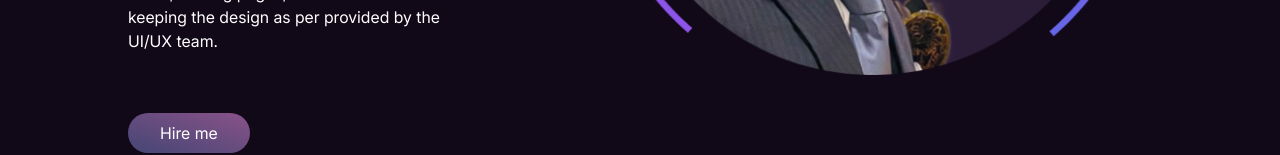
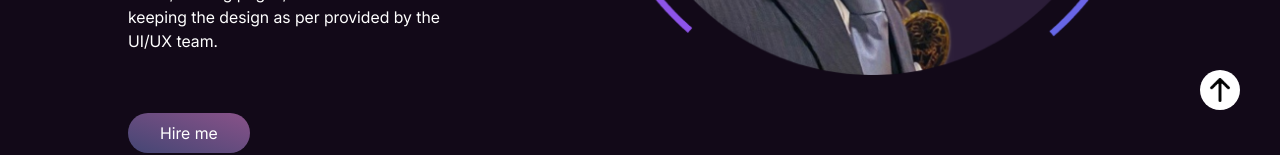
Before and after one commit to malikrizwan177/Resume_4, a React (Vite) app: page / in a window 1280 px wide. Shown: the part 650-805 px from the top of the page. Built offline with nearby package versions, Linux system fonts and the light colour scheme.

Commit message:
scroll to top component added

```diff
--- a/src/App.jsx
+++ b/src/App.jsx
@@ -1,6 +1,7 @@
 import { lazy, Suspense } from "react"
 import Navbar from "./components/Navbar"
 import { Loader } from "./components/Loader"
+import ScrollToTop from "./components/ScrollTop"
 const Hero = lazy(() => import("./components/Hero"))
 const Services = lazy(() => import("./components/Services"))
 const Skills = lazy(() => import("./components/Skills"))
@@ -11,7 +12,7 @@ const Contact = lazy(() => import("./components/Contact"))
 
 const App = () => {
   return (
-    <div className="text-white">
+    <div className="text-white h-lvh">
       <Navbar/>
       <Suspense fallback={<Loader/>}>
         <Hero/>
@@ -21,6 +22,7 @@ const App = () => {
         <Portfolio/>
         <Testimonial/>
         <Contact/>
+      <ScrollToTop/>
       </Suspense>
     </div>
   )
--- /dev/null
+++ b/src/components/ScrollTop.jsx
@@ -0,0 +1,8 @@
+export default function ScrollToTop() {
+
+  return (
+    <div className="bottom-10 float-right mr-10 p-2 w-10 h-10 rounded-full bg-white sticky cursor-pointer -mt-10 hover:bg-secondary">
+        <img onClick={() => window.scrollTo(0, 0)} src="./icons/up-arrow.png" alt="arrow up"/>
+    </div>
+  );
+}
--- a/src/index.css
+++ b/src/index.css
@@ -16,6 +16,7 @@
 
 html {
     font-family: inter;
+    scroll-behavior: smooth;
   }
 
 .text-gradient {
```
Also changed, not shown: public/icons/up-arrow.png (added).
